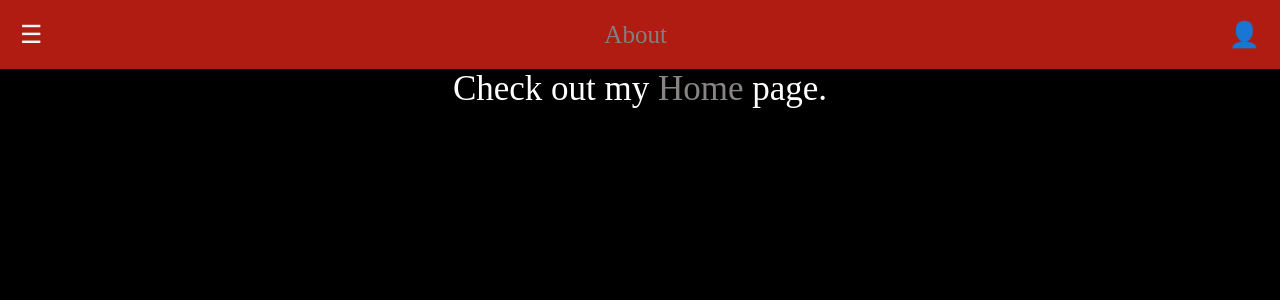
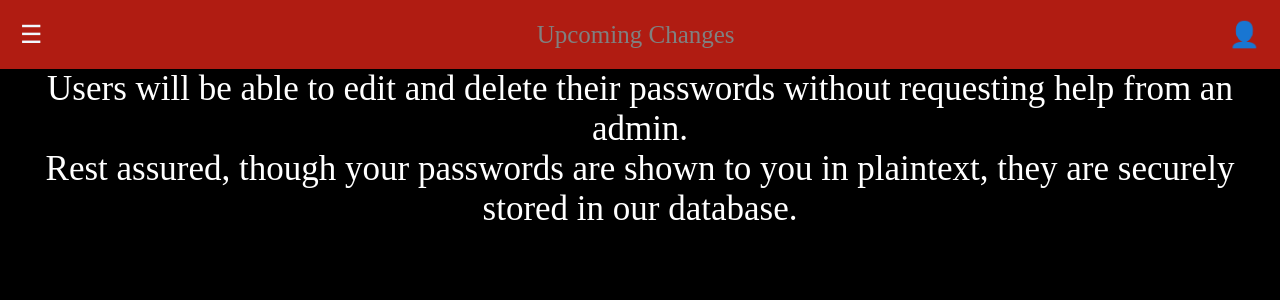
Before and after one commit to loedetyler/LoedePasswordVault, a Django app: page /about/ in a window 1280 px wide. Shown: the top 300 px of the page. Run offline with Django 4.2, Linux system fonts and the light colour scheme.

Commit message:
Added referencing the user's name to some spots

```diff
--- a/static/css/style.css
+++ b/static/css/style.css
@@ -104,7 +104,7 @@ ul {
 }
 
 .active .collapsible:hover {
-    background-color: #B01C12;
+    background-color: #b01c12;
 }
 
 .content {
--- a/templates/about.html
+++ b/templates/about.html
@@ -4,12 +4,13 @@
     About
 {% endblock %}
 {% block auth_title %}
-    About
+    Upcoming Changes
 {% endblock %}
 {% block unauth_title %}
-    About
+    Upcoming Changes
 {% endblock %}
 
 {% block content %}
-    <p>Check out my <a href="/">Home</a> page.</p>
+    <p>Users will be able to edit and delete their passwords without requesting help from an admin.</p>
+    <p>Rest assured, though your passwords are shown to you in plaintext, they are securely stored in our database.</p>
 {% endblock %}
--- a/templates/layout.html
+++ b/templates/layout.html
@@ -33,6 +33,7 @@
             <button type="button" class="collapsible">👤</button>
             <div class="content">
                 <ul>
+                    <li>Hello, {{user.username}}</li>
                     <li><a href="/users/logout">Logout</a></li>
                 </ul>
             </div>
--- a/vault/templates/vault/vault_list.html
+++ b/vault/templates/vault/vault_list.html
@@ -4,8 +4,8 @@
 {% block title %}
     The Vault
 {% endblock %}
-{% block nav_title %}
-    The Vault
+{% block auth_title %}
+    {{ user.username }}'s Vault
 {% endblock %}
 
 {% block content %}
```
Also changed, not shown: vault/views.py (line endings or trailing spaces).
